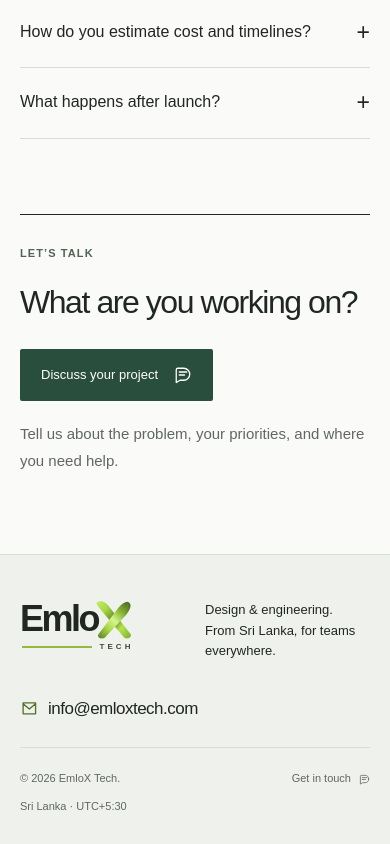
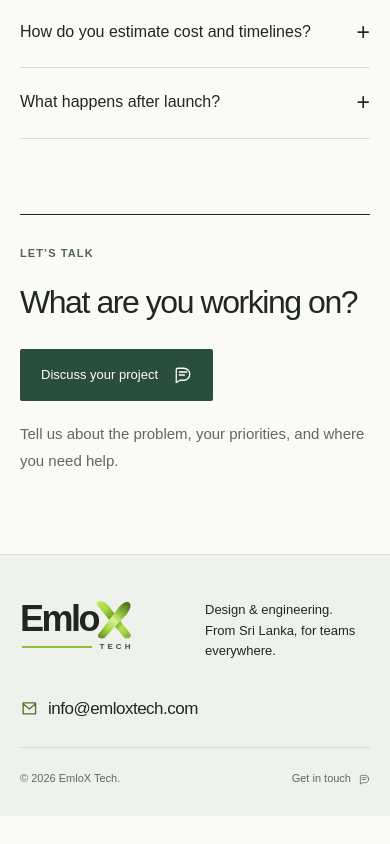
Before and after one commit to rishithamenush/emloxtech, an Angular app: page / in a window 390 px wide. Shown: the part 4312-5156 px from the top of the page. After the commit the page ends 5128 px from the top, so only its background shows below. Built offline with nearby package versions, Linux system fonts and the light colour scheme.

Commit message:
logo updated!

```diff
--- a/src/app/app.html
+++ b/src/app/app.html
@@ -41,7 +41,7 @@
     >
   </div>
   <div class="footer-bottom">
-    <span>© {{ year }} EmloX Tech.</span><span>Sri Lanka · UTC+5:30</span
+    <span>© {{ year }} EmloX Tech.</span
     ><a routerLink="/contact">Get in touch <app-icon name="message" /></a>
   </div>
 </footer>
--- a/src/styles.css
+++ b/src/styles.css
@@ -1650,10 +1650,6 @@ app-project-art {
   footer {
     padding-inline: 20px;
   }
-  .footer-bottom span:nth-child(2) {
-    order: 3;
-    flex-basis: 100%;
-  }
   .page-hero {
     padding-block: 55px 40px;
   }
```
